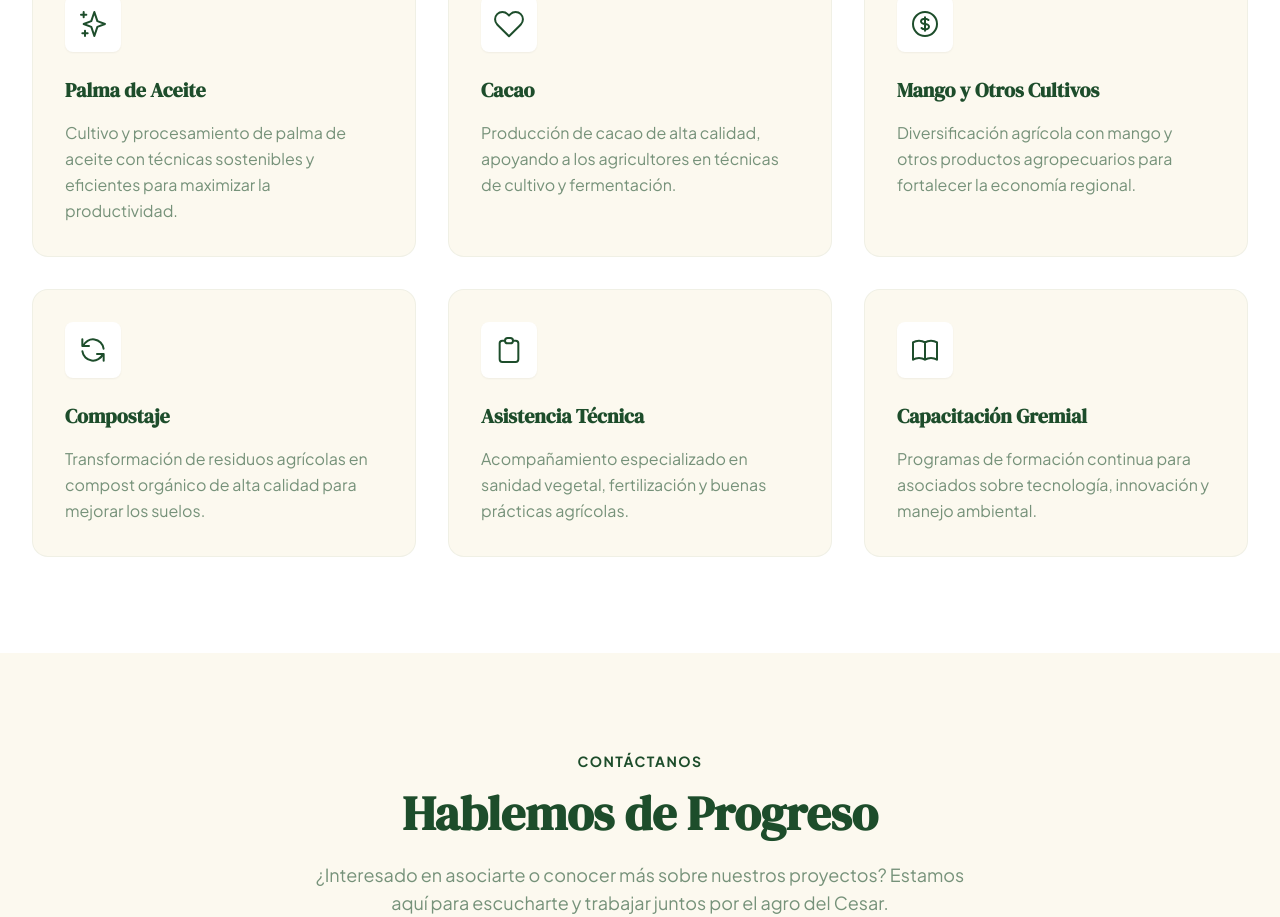
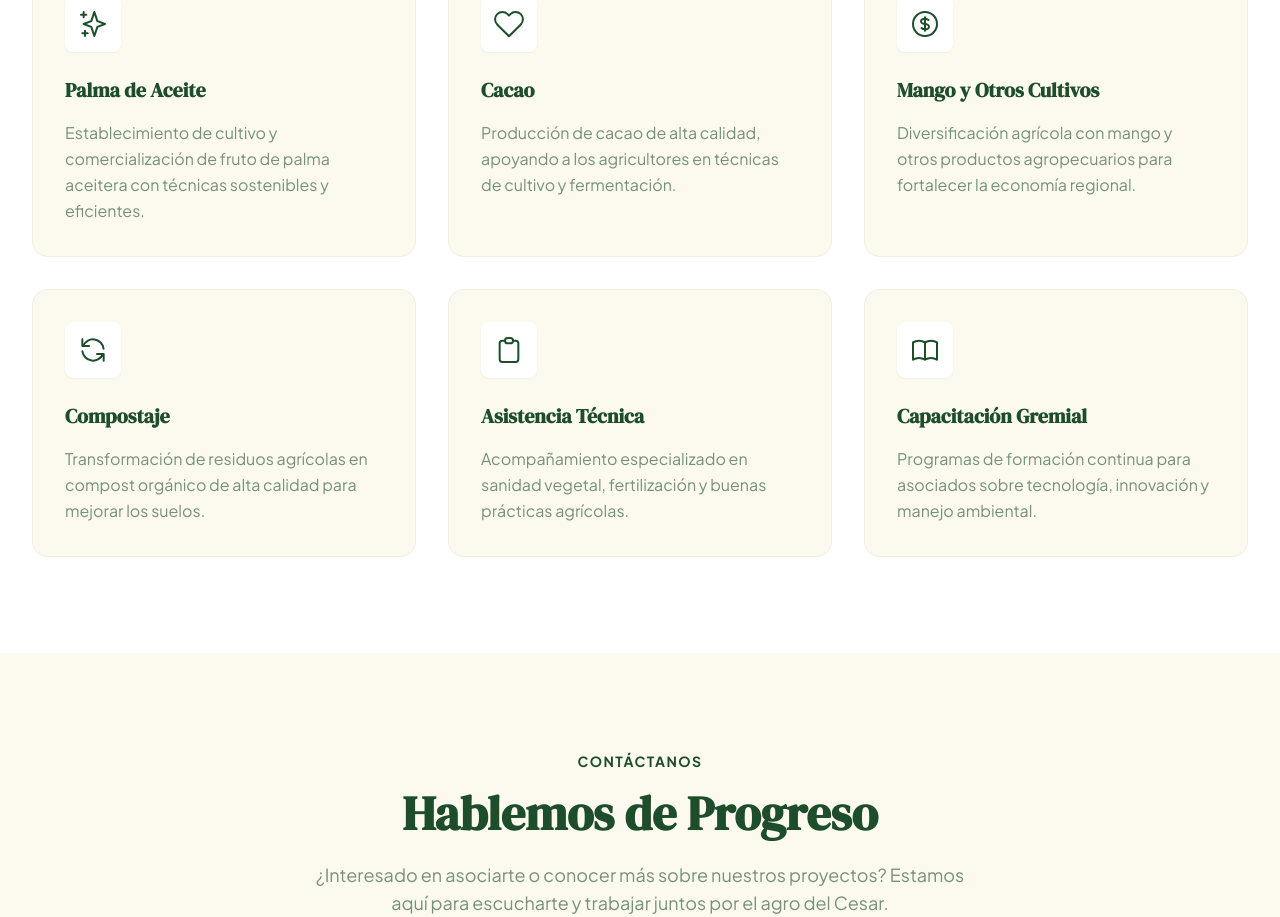
Before and after one commit to angelkurten/asopalta-web, a React (Vite) app: page / in a window 1280 px wide. Shown: the part 2620-3537 px from the top of the page. Built offline with nearby package versions, Linux system fonts and the light colour scheme.

Commit message:
fix: actualizado texto de palma aceitera

```diff
--- a/components/Services.tsx
+++ b/components/Services.tsx
@@ -5,7 +5,7 @@ import { SectionId, Activity } from '../types';
 const activities: Activity[] = [
   {
     title: 'Palma de Aceite',
-    description: 'Cultivo y procesamiento de palma de aceite con técnicas sostenibles y eficientes para maximizar la productividad.',
+    description: 'Establecimiento de cultivo y comercialización de fruto de palma aceitera con técnicas sostenibles y eficientes.',
     icon: 'M5 3v4M3 5h4M6 17v4m-2-2h4m5-16l2.286 6.857L21 12l-5.714 2.143L13 21l-2.286-6.857L5 12l5.714-2.143L13 3z'
   },
   {
```
Also changed, not shown: 1 other file (tests, documents, lock files or other folders).
